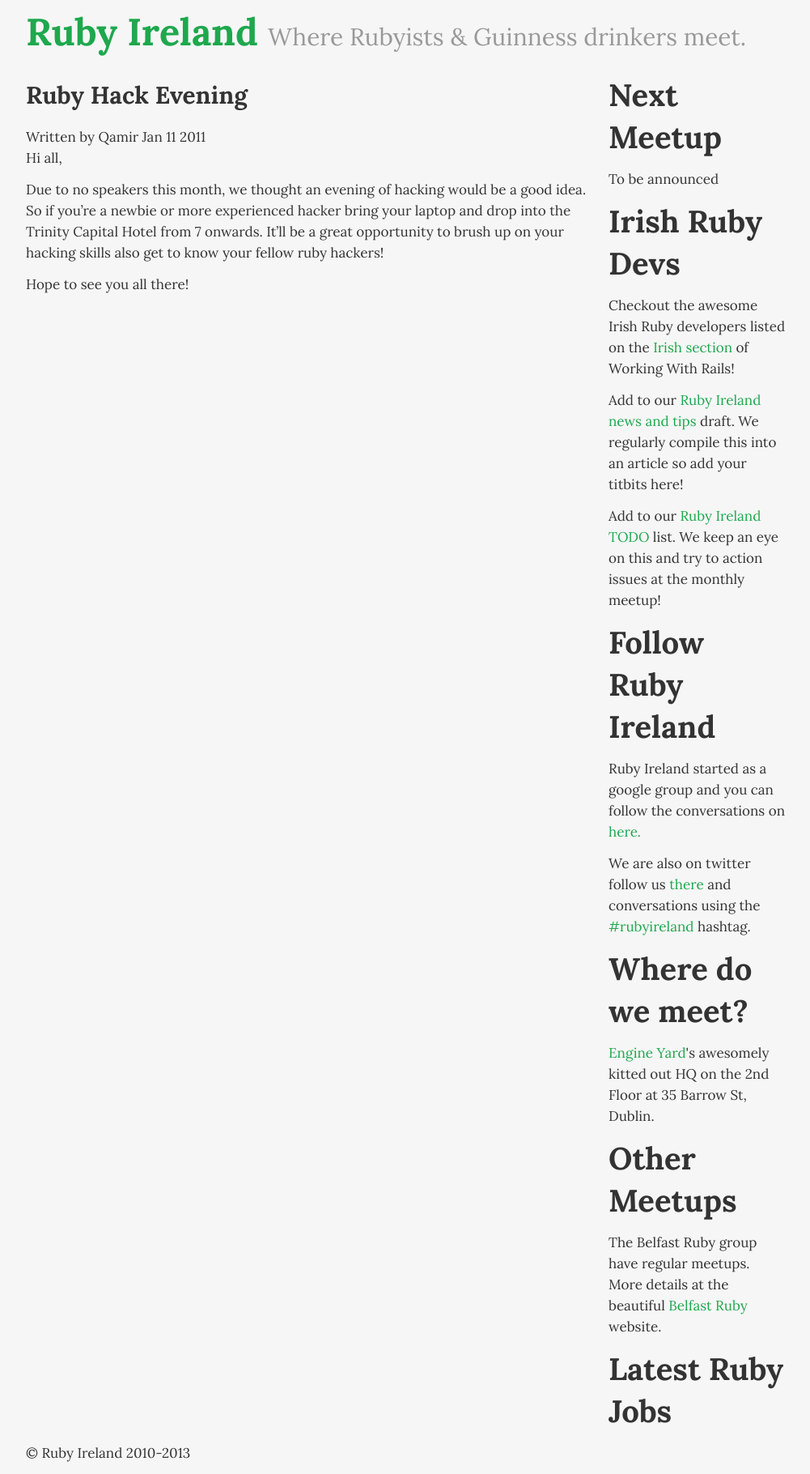
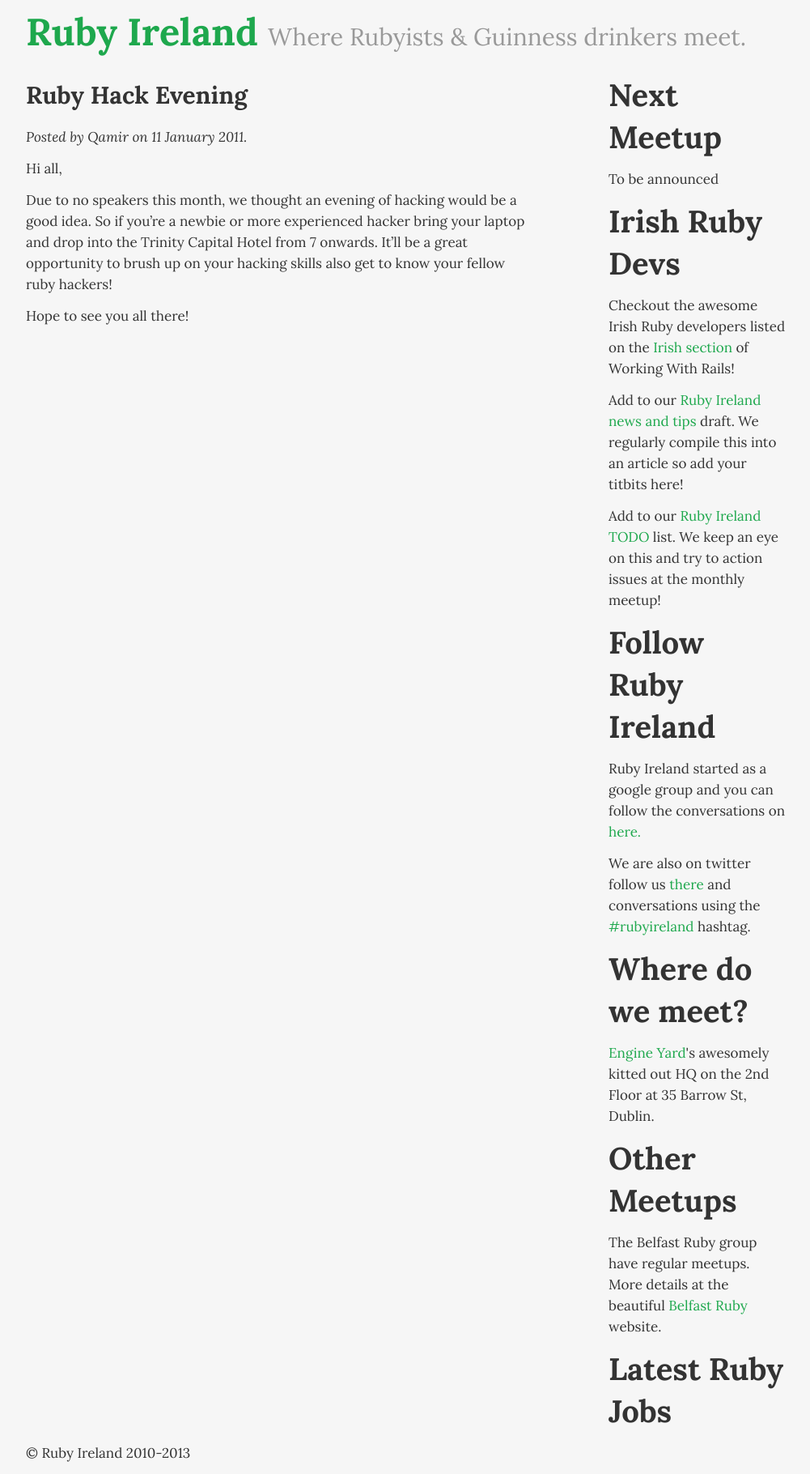
Before and after one commit to rubyireland/rubyireland.github.com, a Jekyll site: the page built from _posts/2011-01-11-ruby-hack-evening.markdown, in a window 1280 px wide. Shown: the whole page at 81% size, without its empty margins (138-1139 px from the left). Built offline with Jekyll 4.4.1, drawn with Linux system fonts in a browser that asks for light colours; Markdown is read by kramdown in place of the engine named in the settings.

Commit message:
Give content space to breath
Also make author display consistent

```diff
--- a/_layouts/default.html
+++ b/_layouts/default.html
@@ -27,10 +27,10 @@
       </div>
 
       <div class="row">
-        <div class="span9">
+        <div class="span8">
           {{ content }}
         </div>
-        <div class="span3">
+        <div class="offset1 span3">
           {% include sidebar.html %}
         </div>
       </div>
--- a/_layouts/post.html
+++ b/_layouts/post.html
@@ -6,11 +6,11 @@ type: article
 {% assign author = site.authors[page.author] %}
 
 <div class="row">
-  <div class="span9">
+  <div class="span8">
     <h3>{{ page.title }}</h3>
-    <div class="byline">
-      Written by <span class="author">{{ author.display_name }}</span> {{ page.date | date: '%b %d %Y' }}
-    </div>
+    <p>
+      <em>Posted by {{ author.display_name }} on {{ page.date | date_to_long_string }}.</em>
+    </p>
     <div>{{ content }}</div>
   </div>
 </div> <!-- row -->
```
Also changed, not shown: index.html (+6 -10 lines).
